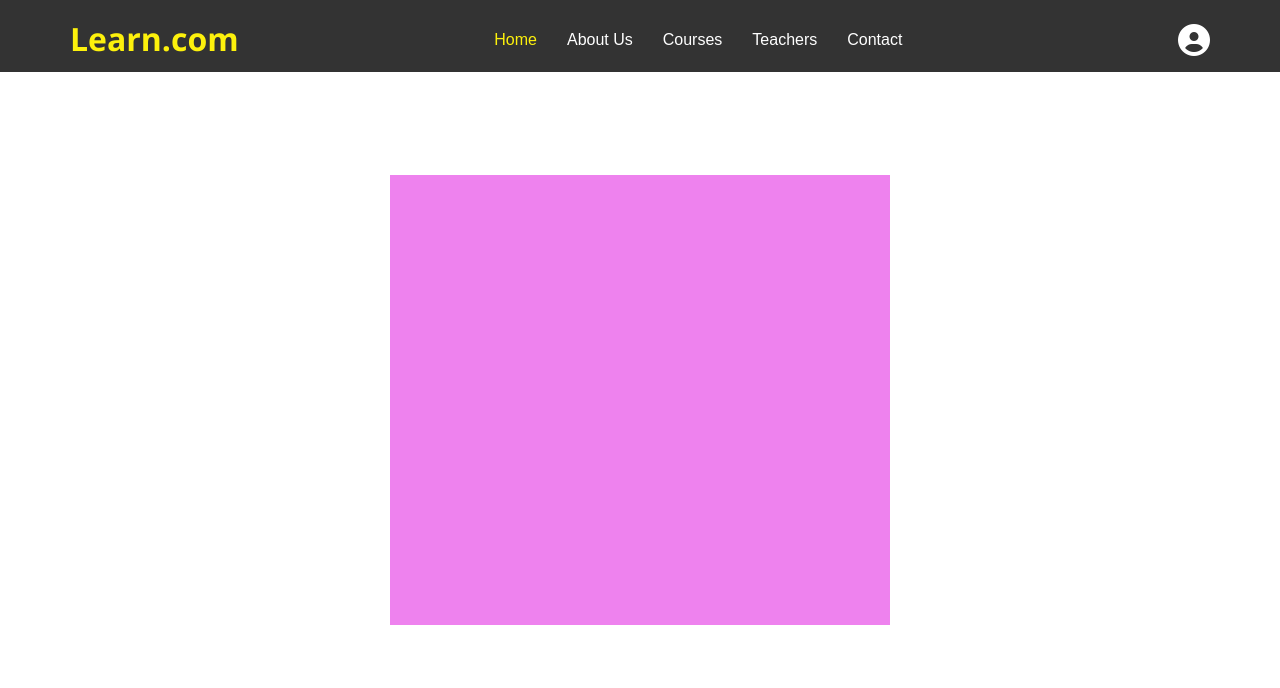
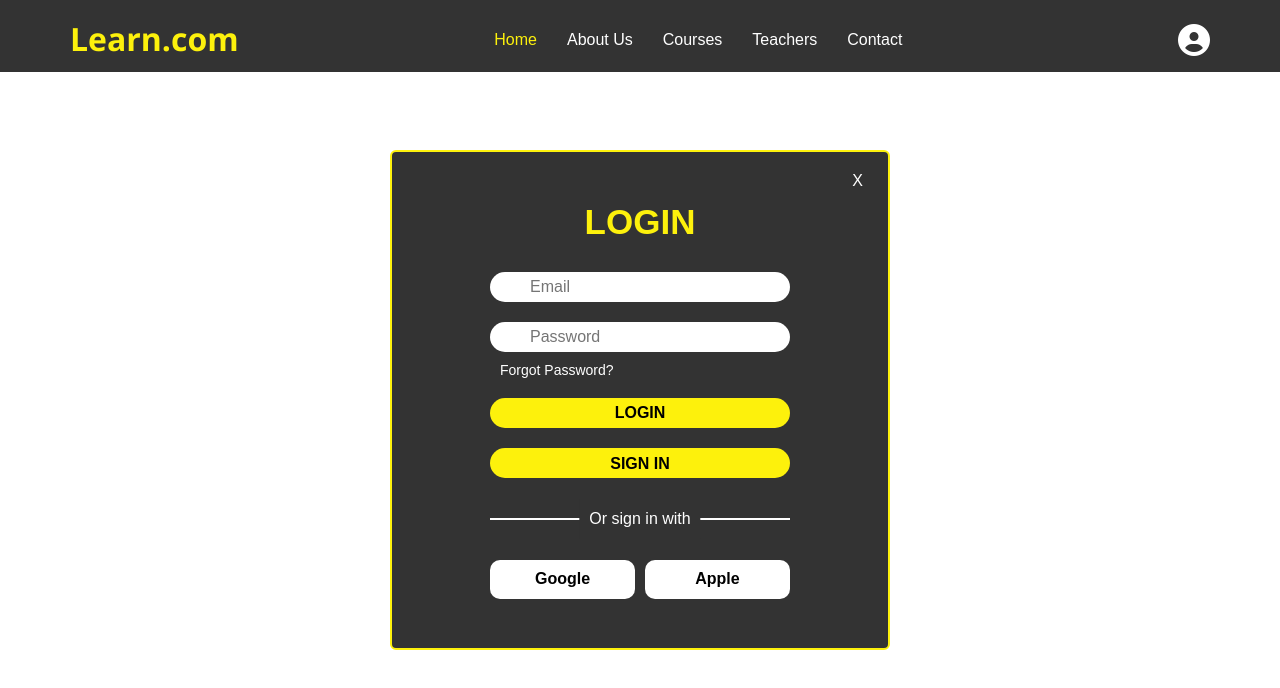
Before and after one commit to AihamJassar/Online_Courses_Web_Project, a plain HTML site: page index.html in a window 1280 px wide. Both pictures are taken after a click on the icon "acount". Shown: the top 688 px of the page. Drawn offline with Linux system fonts and the light colour scheme.

Commit message:
enhance popup functionality and styling in CSS and JavaScript

```diff
--- a/css/style.css
+++ b/css/style.css
@@ -93,6 +93,7 @@ a {
     gap: 20px;
     border-top: 3px solid var(--main-color);
     transition: all 0.3s;
+    z-index: 1000;
   }
 }
 
@@ -120,19 +121,112 @@ a {
     display: inline-block;
   }
 }
-.user {
+.header .container .buttons .user {
+  color: #FFF;
+  margin-left: 20px;
   cursor: pointer;
 }
-.pupop {
-  background: violet;
+.popup {
+  background: var(--secondary-color);
   position: fixed;
   left: 50%;
   top: 50%;
   transform: translate(-50%, -50%);
-  height: 450px;
+  height: 500px;
   width: calc(100% - 30px);
   max-width: 500px;
+  padding: 20px;
+  border: 2px solid var(--main-color);
+  border-radius: 6px;
   z-index: 1000;
+}
+.popup .close-but {
+  display: block;
+  color: #FFF;
+  cursor: pointer;
+  position: absolute;
+  top: 15px;
+  right: 20px;
+  width: fit-content;
+  padding: 5px;
+  margin-left: auto;
+}
+.popup .login-title {
+  color: var(--main-color);
+  text-align: center;
+  margin: 30px auto;
+  text-transform: uppercase;
+  font-size: 35px;
+}
+.popup input,
+.popup .sign-but {
+  display: block;
+  margin: 20px auto;
+  width: 300px;
+  height: 30px;
+  border-radius: 20px;
+  border: none;
+  padding: 10px 10px 10px 40px;
+  position: relative;
+}
+.popup .password {
+  margin-bottom: 10px;
+}
+.popup .link {
+  display: block;
+  margin: auto;
+  width: 300px;
+  padding-left: 10px;
+  color: #FFF;
+  font-size: 14px;
+}
+.popup .but-login {
+  font-weight: bold;
+  padding: 0;
+  background: var(--main-color);
+  text-align: center;
+  cursor: pointer;
+}
+.popup .sign-but {
+  font-weight: bold;
+  background: var(--main-color);
+  text-align: center;
+  color: #000;
+  padding: 7px;
+}
+.popup .line {
+  background: #FFF;
+  width: 300px;
+  height: 2px;
+  margin: 40px auto;
+  position: relative;
+}
+.popup .line::before {
+  content: "Or sign in with";
+  position: absolute;
+  top: 50%;
+  left: 50%;
+  transform: translate(-50%, -50%);
+  background: var(--secondary-color);
+  color: #FFF;
+  padding: 10px;
+}
+.popup .box {
+  width: 300px;
+  margin: auto;
+  display: flex;
+  gap: 10px;
+}
+.popup .google,
+.popup .apple {
+  display: block;
+  flex: 1;
+  background: #FFF;
+  padding: 10px;
+  text-align: center;
+  border-radius: 10px;
+  font-weight: bold;
+  color: #000
 }
 /* .header .container .buttons .login {
     display: inline-block;
@@ -151,7 +245,3 @@ a {
     border-radius: 6px;
     text-align: center;
 } */
-.header .container .buttons .user {
-  color: #FFF;
-  margin-left: 20px;
-}
--- a/javascript/main.js
+++ b/javascript/main.js
@@ -1,25 +1,88 @@
 let links = document.querySelectorAll(".header .container .links li a");
-links.forEach(link => {
-  link.addEventListener("click", e => {
-    links.forEach(link => {
+links.forEach((link) => {
+  link.addEventListener("click", (e) => {
+    links.forEach((link) => {
       link.classList.remove("active");
     });
     e.target.classList.add("active");
   });
 });
 let bars = document.getElementById("bars");
-bars.onclick = _ => {
+bars.onclick = (_) => {
   let links = document.getElementById("links");
   links.classList.toggle("open");
 };
 let userIcon = document.getElementById("user");
-userIcon.addEventListener("click", _ => {
-  let pupop = document.querySelector(".pupop");
-  if (pupop) {
-    pupop.remove();
+userIcon.addEventListener("click", (_) => {
+  let popup = document.querySelector(".popup");
+  if (popup) {
+    popup.remove();
   } else {
-    let pupop = document.createElement("div");
-    pupop.classList.add("pupop");
-    document.body.appendChild(pupop);
+    let popup = document.createElement("div");
+    popup.classList.add("popup");
+    document.body.appendChild(popup);
+    let close = document.createElement("span");
+    close.classList.add("close-but");
+    close.appendChild(document.createTextNode("X"));
+    popup.appendChild(close);
+    let title = document.createElement("h2");
+    title.classList.add("login-title");
+    let titleText = document.createTextNode("login");
+    title.appendChild(titleText);
+      popup.appendChild(title);
+      let form = document.createElement("form");
+      form.method = "POST";
+      popup.appendChild(form);
+    let email = document.createElement("input");
+    email.classList.add("email", "::before");
+    email.type = "email";
+    email.placeholder = "Email";
+    email.name = "email";
+    form.appendChild(email);
+    let password = document.createElement("input");
+    password.classList.add("password");
+    password.type = "password";
+    password.placeholder = "Password";
+    password.name = "password";
+    form.appendChild(password);
+    let link = document.createElement("a");
+    link.classList.add("link");
+    link.href = "#";
+    let linkText = document.createTextNode("Forgot Password?");
+    link.appendChild(linkText);
+    form.appendChild(link);
+    let butLogin = document.createElement("input");
+    butLogin.classList.add("but-login");
+    butLogin.type = "submit";
+    butLogin.value = "LOGIN";
+    form.appendChild(butLogin);
+    let signBut = document.createElement("a");
+      signBut.classList.add("sign-but");
+      signBut.href = "sign-in.html";
+    signBut.appendChild(document.createTextNode("SIGN IN"));
+    popup.appendChild(signBut);
+    let line = document.createElement("div");
+    line.classList.add("line");
+    popup.appendChild(line);
+    let box = document.createElement("div");
+    box.classList.add("box");
+    let google = document.createElement("a");
+    google.classList.add("google");
+    google.href = "#";
+    let googleText = document.createTextNode("Google");
+    google.appendChild(googleText);
+    box.appendChild(google);
+    let apple = document.createElement("a");
+    apple.classList.add("apple");
+    apple.href = "#";
+    let appleText = document.createTextNode("Apple");
+    apple.appendChild(appleText);
+    box.appendChild(apple);
+    popup.appendChild(box);
   }
 });
+document.onclick = (e) => {
+  if (e.target.classList.contains("close-but")) {
+    document.querySelector(".popup").remove();
+  }
+};
```
